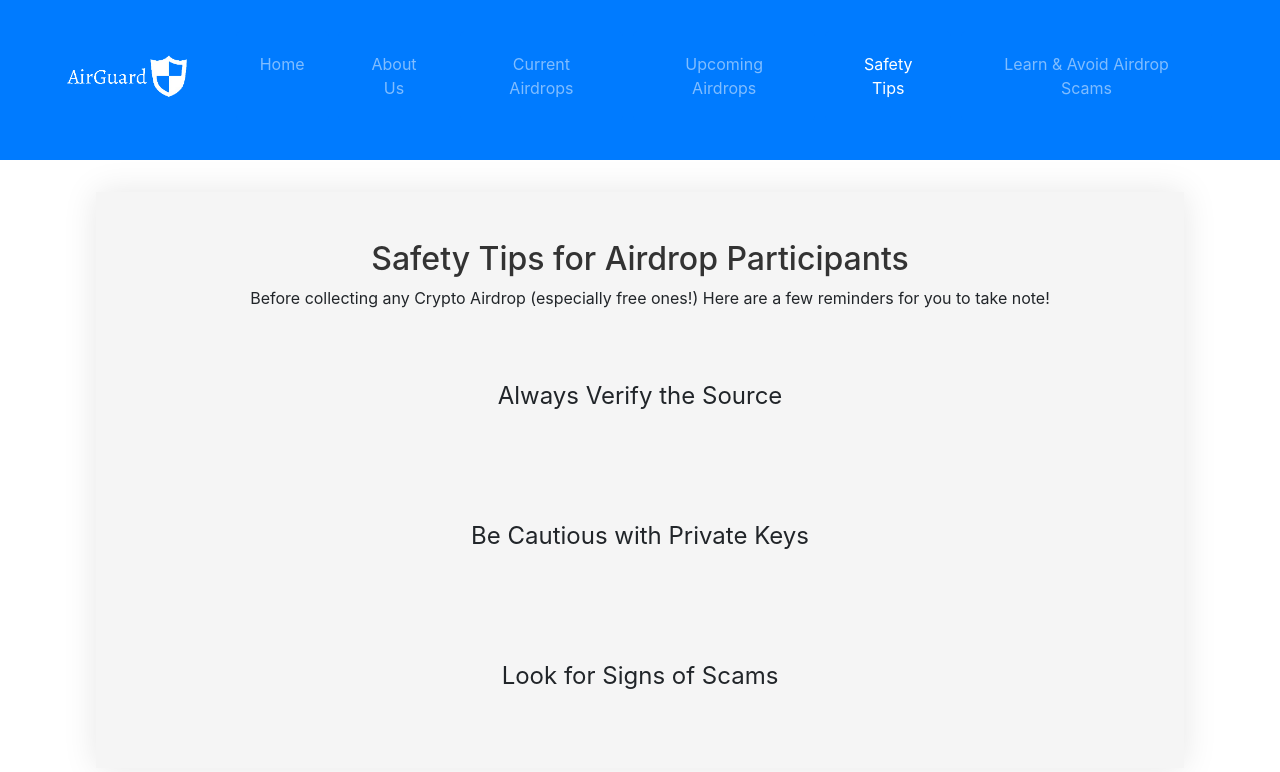
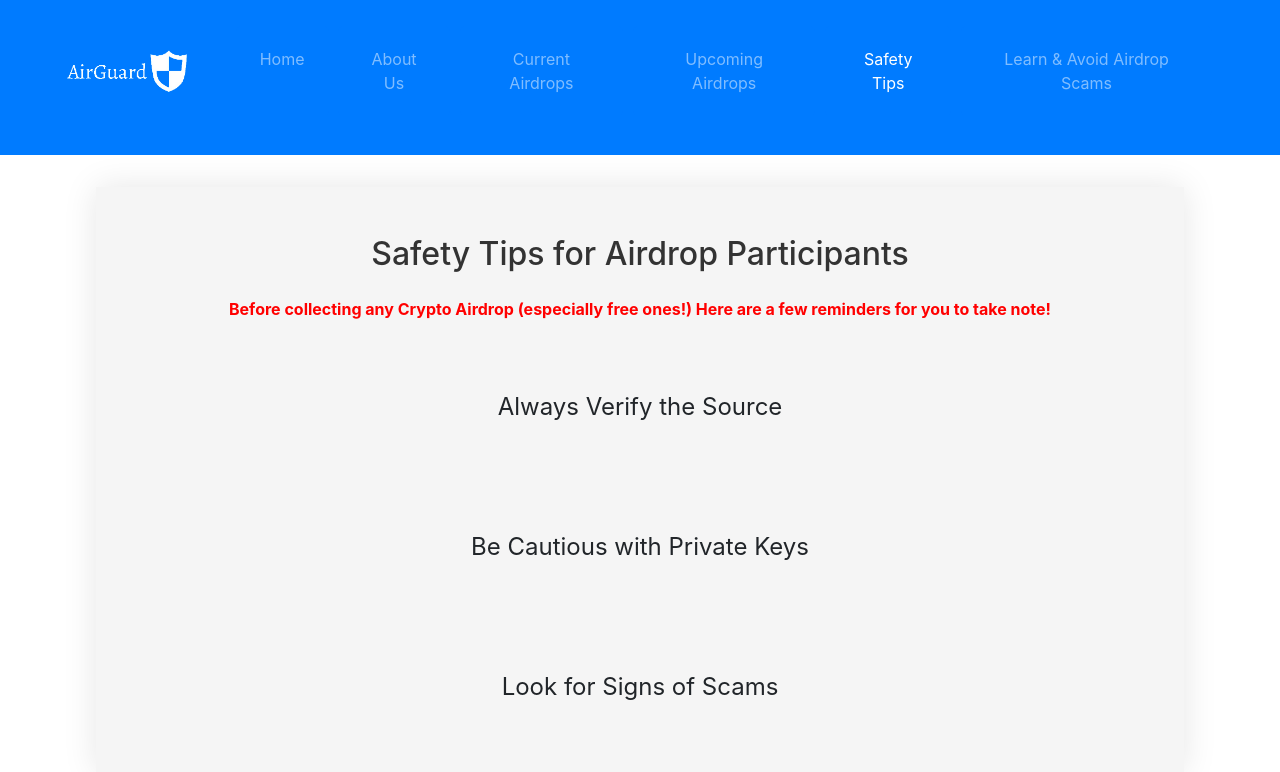
Before and after one commit to Teng-Jun/ITP_Group-23, a PHP site: page /tips.php in a window 1280 px wide. Shown: the top 772 px of the page. Run offline with PHP 8.4, Linux system fonts and the light colour scheme.

Commit message:
Update tips.php

```diff
--- a/Website Related/AirGuard/tips.php
+++ b/Website Related/AirGuard/tips.php
@@ -60,6 +60,9 @@
                 justify-content: center;
                 text-align: center;
             }
+            .notice {
+                margin-top: 1em;
+            }
     </style>
     </head>
     <body>
@@ -71,8 +74,9 @@
                 <h2>Safety Tips for Airdrop Participants</h2>
                 <section id="safety">
                     <div class="container">
-                        <span></span>
-                        <p>Before collecting any Crypto Airdrop (especially free ones!) Here are a few reminders for you to take note!</p>
+                        <span class="notice">
+                        <p style="color: red"><b>Before collecting any Crypto Airdrop (especially free ones!) Here are a few reminders for you to take note!</b></p>
+                        </span>
                         <div class="text-box">
                             <span class="initial-text">Always Verify the Source</span>
                             <p><span class="more-text">Make sure the airdrop is from a reputable source. Check official websites or trusted platforms (Reddit, Google, Crypto.io) before participating.</span></P>
```
